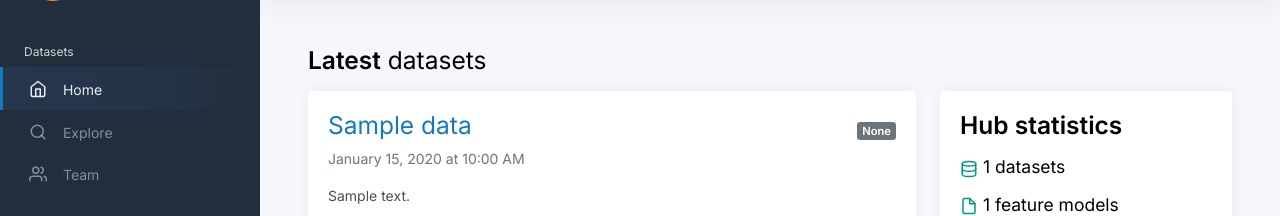
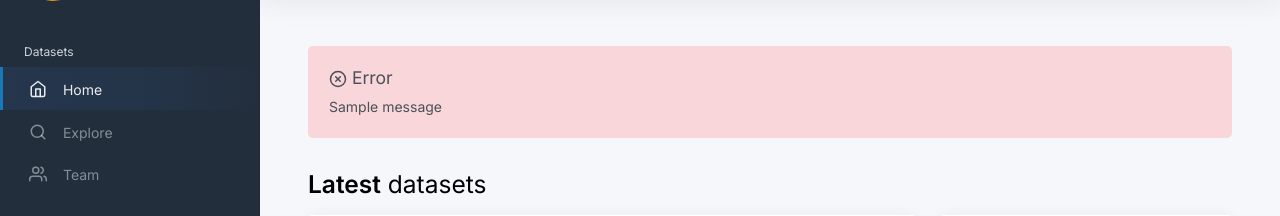
Before and after one commit to rubpergar/piripi-hub, a Flask app: page / in a window 1280 px wide. Shown: the part 73-289 px from the top of the page. Run offline with Flask 3, Linux system fonts and the light colour scheme; tables that the repository leaves empty hold one stand-in row (values such as "Sample post"); one stand-in notice (Sample message) is shown; parts of the project's set-up code (start-up, migrations or seed data) failed here and were passed over; some libraries are stand-ins or nearby versions.

Commit message:
fix: redirect with message in the attemp to access profile without datasets

```diff
--- a/app/modules/public/templates/public/index.html
+++ b/app/modules/public/templates/public/index.html
@@ -3,6 +3,23 @@
 {% block title %}Main page{% endblock %}
 
 {% block content %}
+
+    {% with messages = get_flashed_messages(with_categories=true) %}
+    {% if messages %}
+        {% for category, message in messages %}
+            <div class="row">
+                <div class="col-12 mb-3">
+                    <div class="alert alert-error" role="alert">
+                        <div class="alert-message">
+                            <h4 class="alert-heading"><i class="align-middle" data-feather="x-circle"></i> Error</h4>
+                            <p style="margin-bottom: 0px">{{ message }}</p>
+                        </div>
+                    </div>
+                </div>
+            </div>
+        {% endfor %}
+    {% endif %}
+    {% endwith %}
 
     <h1 class="h2 mb-3">
 
```
Also changed, not shown: app/modules/dataset/templates/dataset/view_dataset.html (+11 -11 lines), app/modules/profile/routes.py (+8 -2 lines).
